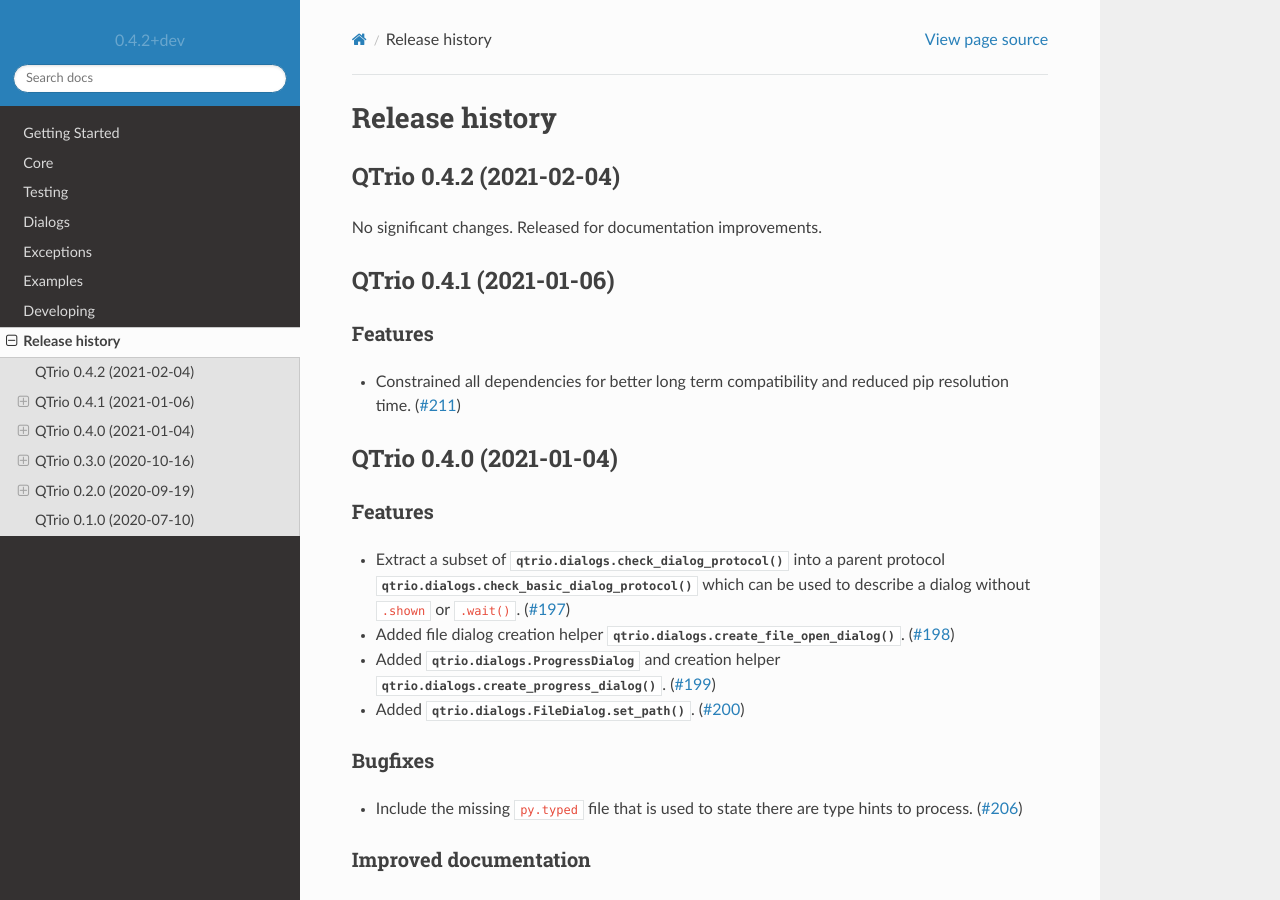
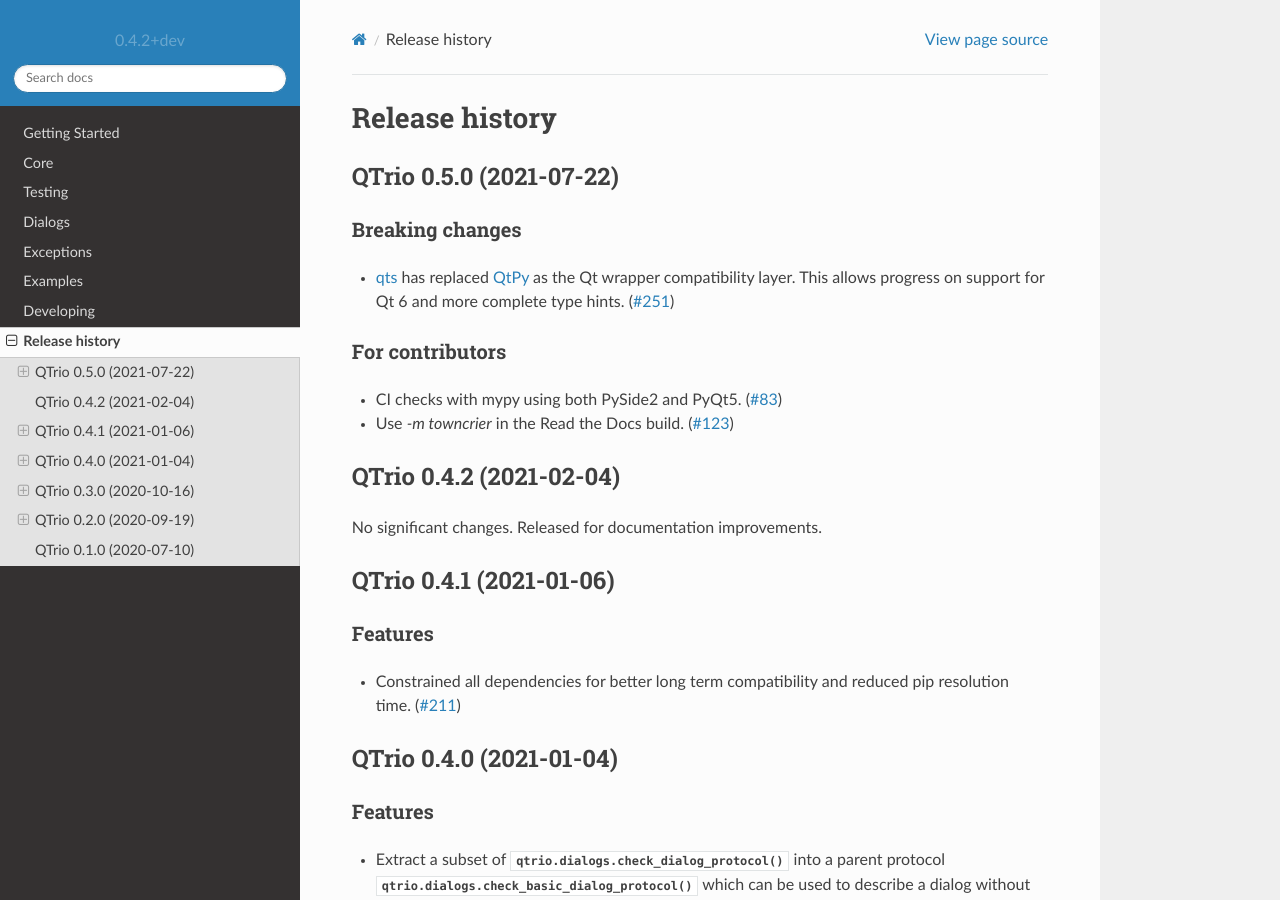
Before and after one commit to altendky/qtrio, a Sphinx documentation site: the page built from docs/source/history.rst, in a window 1280 px wide and 900 px high. Built offline with Sphinx 7.4.7 and the Read the Docs theme 2.0.0, drawn with Linux system fonts in a browser that asks for light colours.

Commit message:
Prepare release v0.5.0

```diff
--- a/docs/source/history.rst
+++ b/docs/source/history.rst
@@ -4,6 +4,23 @@
 .. currentmodule:: qtrio
 
 .. towncrier release notes start
+
+QTrio 0.5.0 (2021-07-22)
+------------------------
+
+Breaking changes
+~~~~~~~~~~~~~~~~
+
+- `qts <https://github.com/python-qt-tools/qts>`_ has replaced `QtPy <https://github.com/spyder-ide/qtpy>`_ as the Qt wrapper compatibility layer.
+  This allows progress on support for Qt 6 and more complete type hints. (`#251 <https://github.com/altendky/qtrio/issues/251>`__)
+
+
+For contributors
+~~~~~~~~~~~~~~~~
+
+- CI checks with mypy using both PySide2 and PyQt5. (`#83 <https://github.com/altendky/qtrio/issues/83>`__)
+- Use `-m towncrier` in the Read the Docs build. (`#123 <https://github.com/altendky/qtrio/issues/123>`__)
+
 
 QTrio 0.4.2 (2021-02-04)
 ------------------------
--- a/newsfragments/123.misc.rst
+++ /dev/null
@@ -1 +0,0 @@
-Use `-m towncrier` in the Read the Docs build.
--- a/newsfragments/251.breaking.rst
+++ /dev/null
@@ -1,2 +0,0 @@
-`qts <https://github.com/python-qt-tools/qts>`_ has replaced `QtPy <https://github.com/spyder-ide/qtpy>`_ as the Qt wrapper compatibility layer.
-This allows progress on support for Qt 6 and more complete type hints.
--- a/newsfragments/83.misc.rst
+++ /dev/null
@@ -1 +0,0 @@
-CI checks with mypy using both PySide2 and PyQt5.
```
